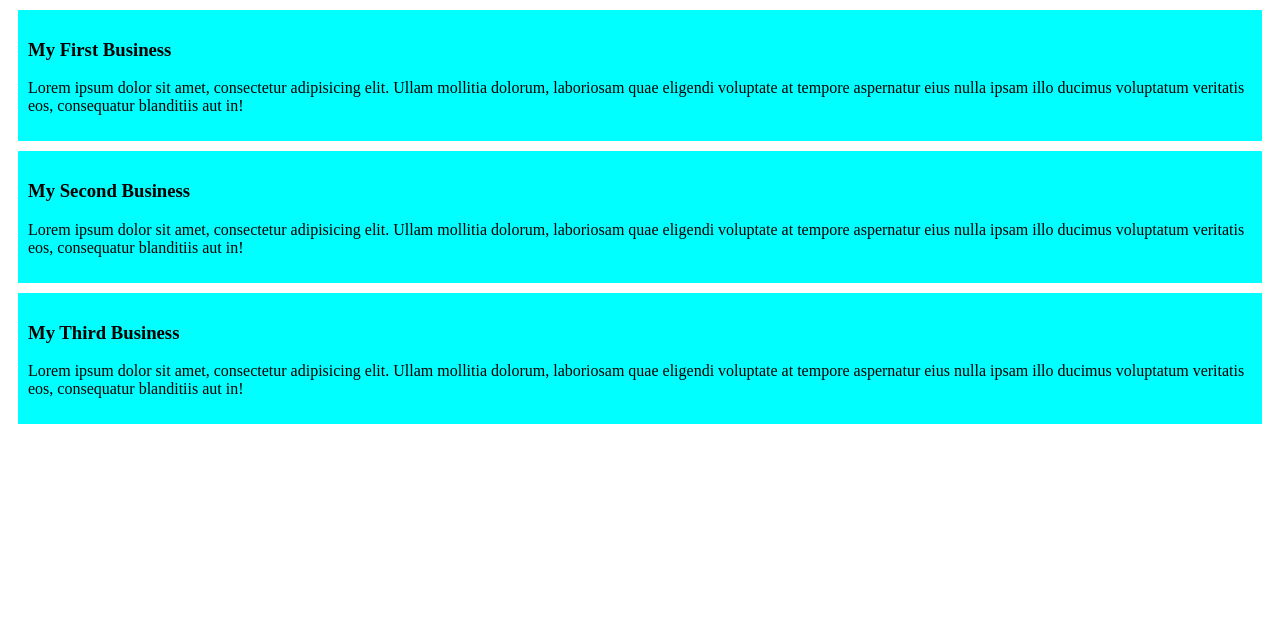
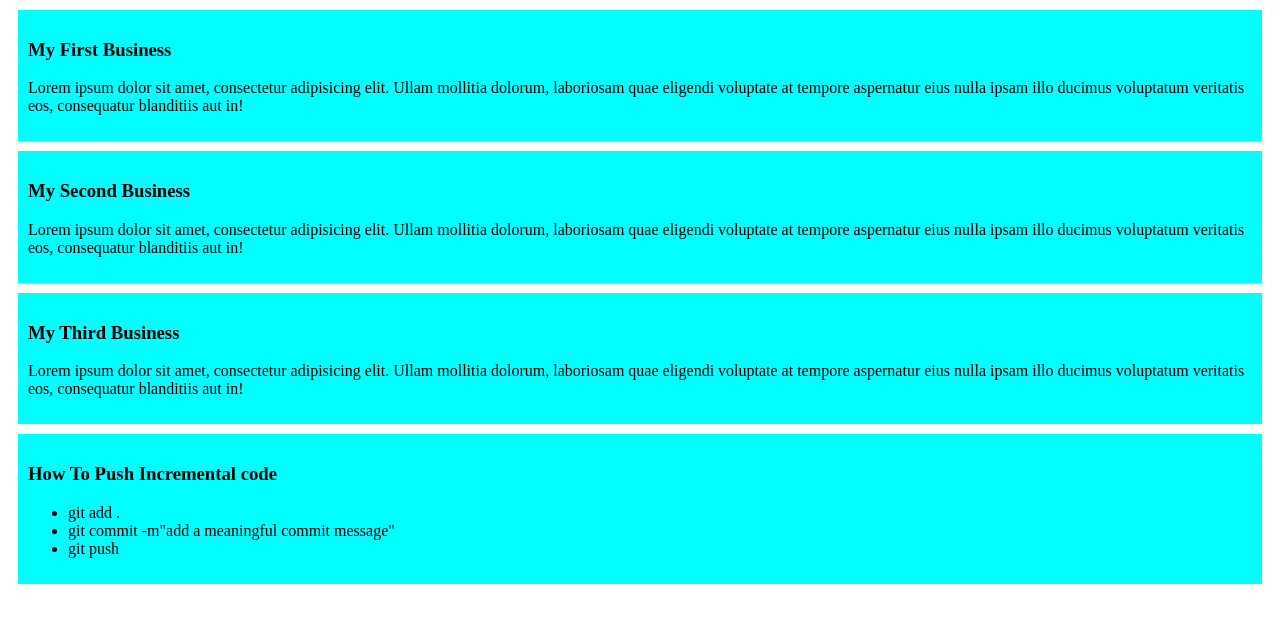
Before and after one commit to SHARIFA-AKHTER/my-business-website, a plain HTML site: page index.html in a window 1280 px wide. Drawn offline with Linux system fonts and the light colour scheme.

Commit message:
added a list to push code

```diff
--- a/index.html
+++ b/index.html
@@ -35,5 +35,13 @@
         </p>
     </div>
 
+<div>
+    <h3>How To Push Incremental code</h3>
+    <ul>
+        <li>git add .</li>
+        <li>git commit  -m"add a meaningful commit message"</li>
+        <li>git push</li>
+    </ul>
+</div>
 </body>
 </html>
```
